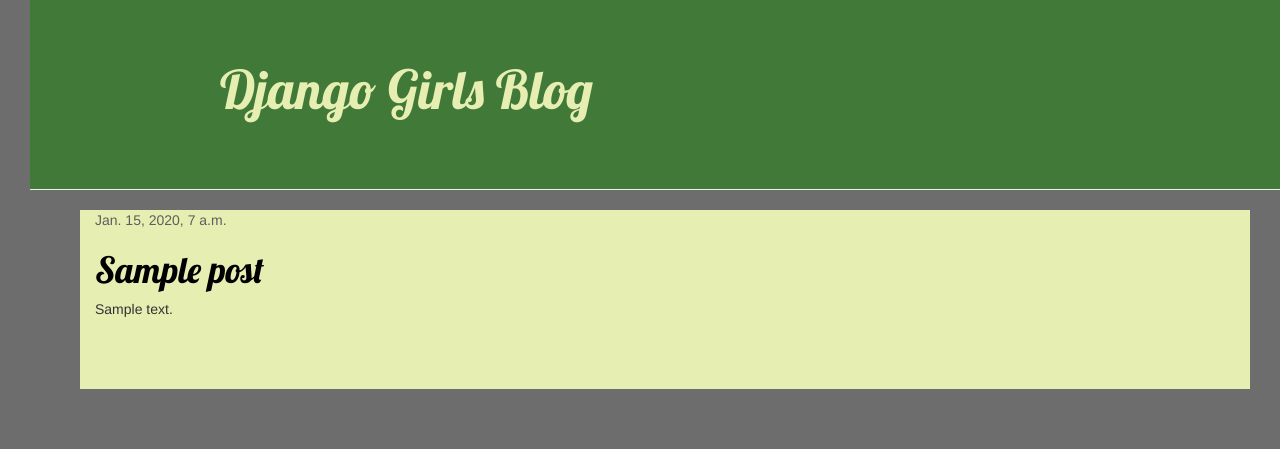
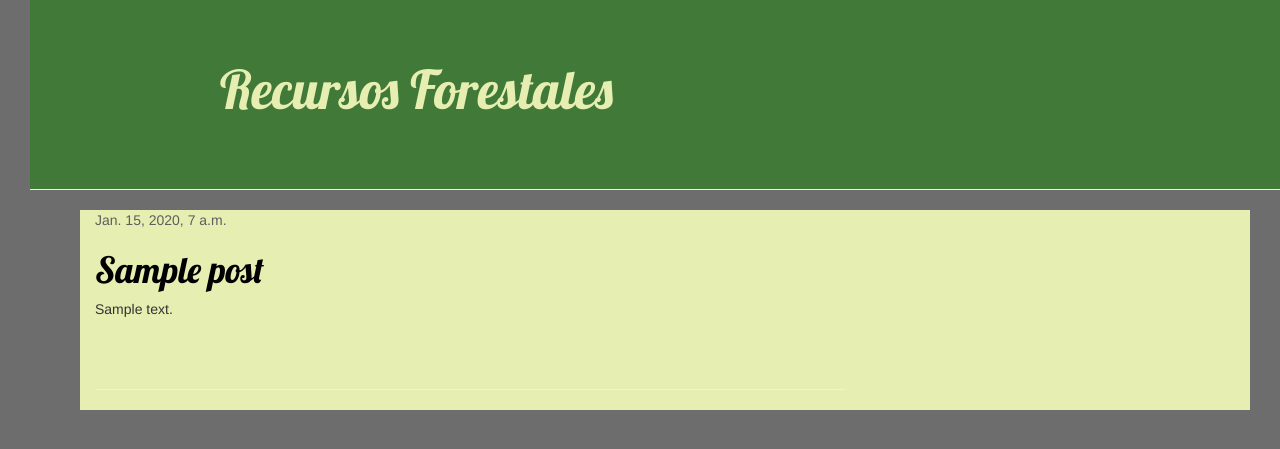
Before and after one commit to zuazofranco/my-first-blog, a Django app: template blog/templates/blog/post_list.html in a window 1280 px wide. Shown: the top 449 px of the page. Run offline with Django 3.2, Linux system fonts and the light colour scheme; the template is opened without the code that fills it: values that come from a table or form of the project are taken from there, others are empty; tables that the repository leaves empty hold one stand-in row (values such as "Sample post"); parts of the project's set-up code (start-up, migrations or seed data) failed here and were passed over; some libraries are stand-ins or nearby versions.

Commit message:
ultimas modificaciones recursos forestales

```diff
--- a/blog/static/css/blog.css
+++ b/blog/static/css/blog.css
@@ -7,6 +7,11 @@
 
     padding-left: 30px;
     background-color: #6d6d6d
+}
+
+hr{
+    position: relative;
+    color: #1b3d30;
 }
 
 .page-header {
--- a/blog/templates/blog/base.html
+++ b/blog/templates/blog/base.html
@@ -16,7 +16,7 @@
                     <a href="{% url 'post_new' %}" class="top-menu"><span class="glyphicon glyphicon-plus"></span></a>
                     {% endif %}
 
-                    <h1><a href="/">Django Girls Blog</a></h1>
+                    <h1><a href="/">Recursos Forestales</a></h1>
             </div>
 
             <div class="content container">
--- a/blog/templates/blog/post_list.html
+++ b/blog/templates/blog/post_list.html
@@ -28,6 +28,7 @@
                                             <h1><a href="{% url 'post_detail' pk=post.pk %}">{{ post.title }}</a></h1>
                                             <p>{{ post.text|linebreaksbr }}</p>
                                         </div>
+                                        <hr id="hrdiv">
                                     {% endfor %}
                                 {% endblock %}
 
@@ -35,10 +36,6 @@
                     </div>
             </div>
 
-        <div>
-            <p>published: 14.06.2014, 12:14</p>
-            <h2><a href="">My second post</a></h2>
-            <p>Aenean eu leo quam. Pellentesque ornare sem lacinia quam venenatis vestibulum. Donec id elit non mi porta gravida at eget metus. Fusce dapibus, tellus ac cursus commodo, tortor mauris condimentum nibh, ut f.</p>
-        </div>
+
     </body>
 </html>
```
